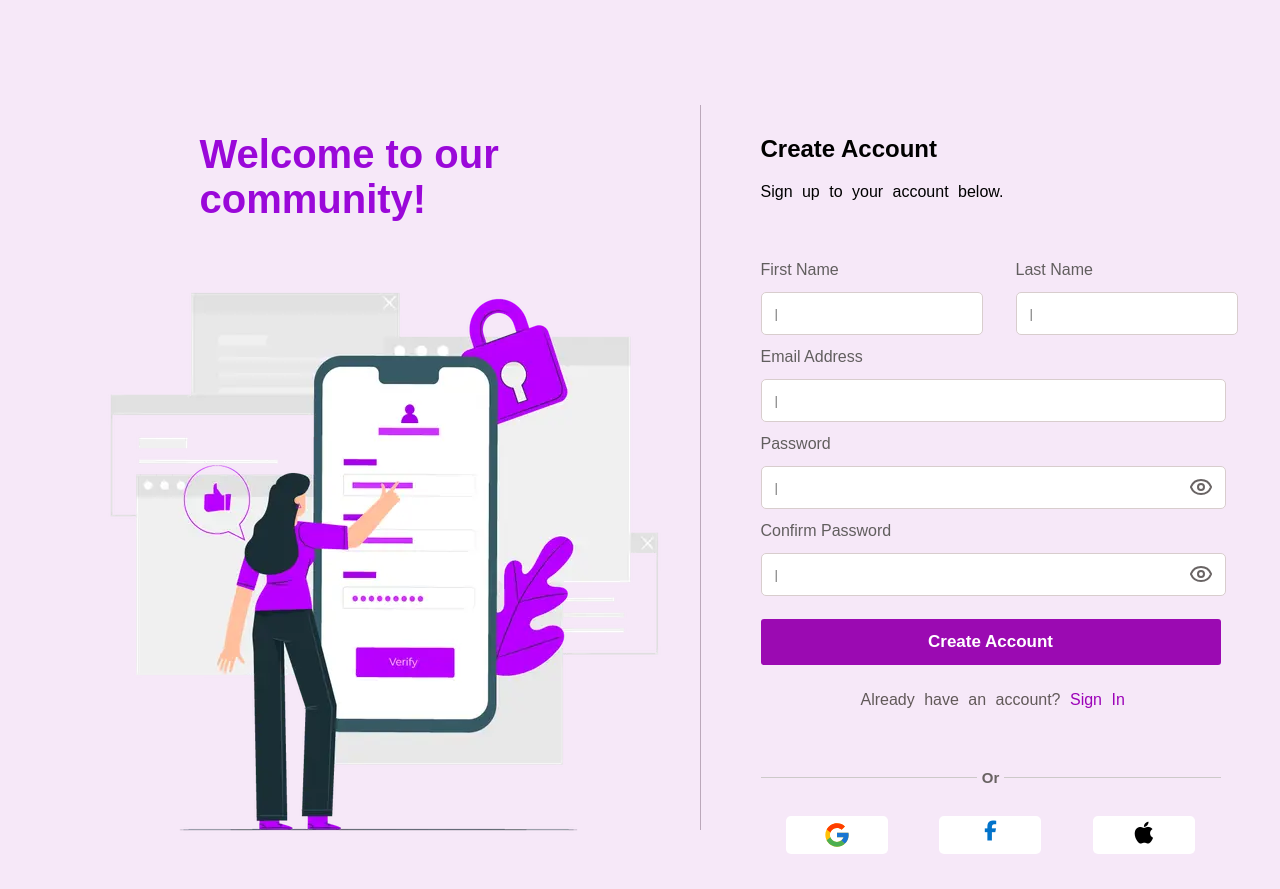
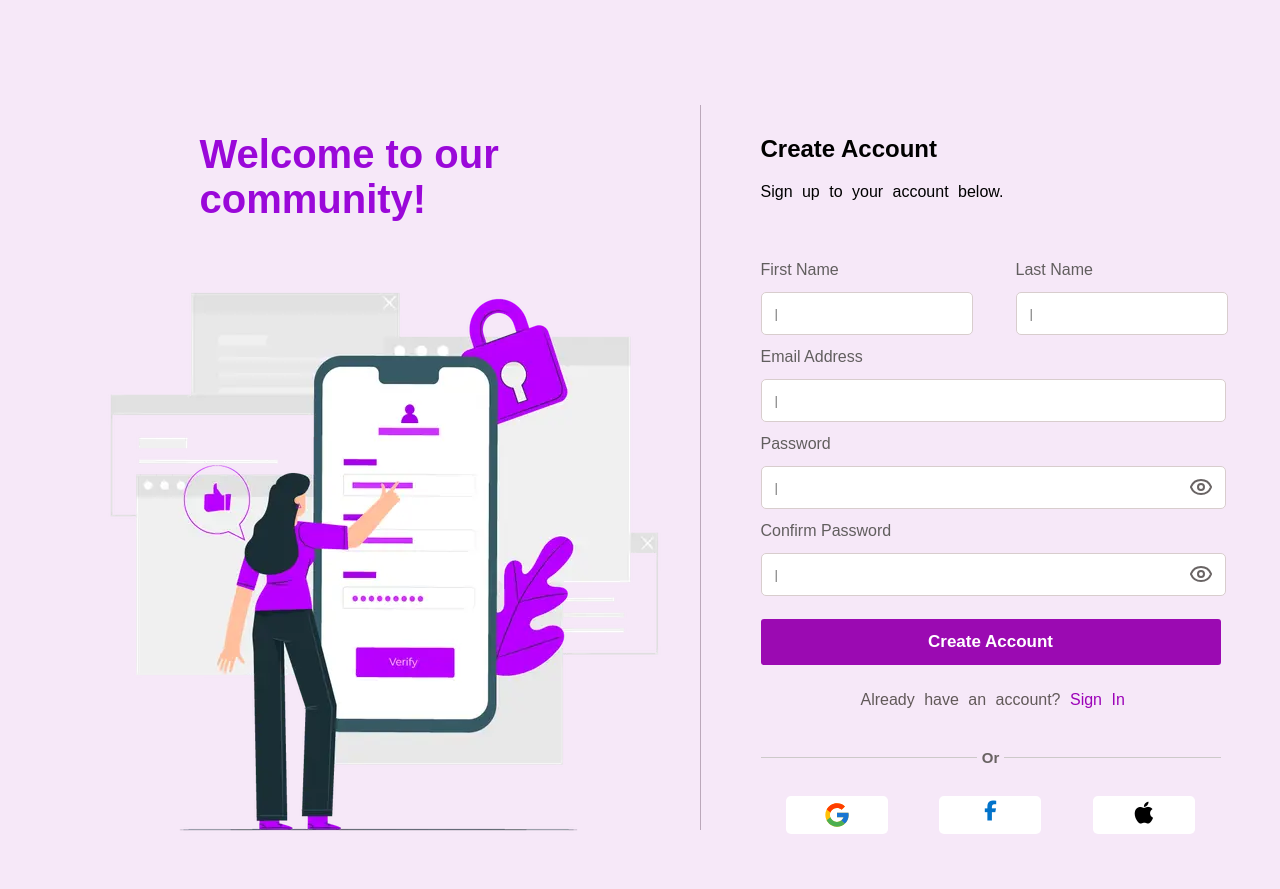
Before and after one commit to jacquelinenyinawabagesera/signup-form, a plain HTML site: page index.html in a window 1280 px wide. Drawn offline with Linux system fonts and the light colour scheme.

Commit message:
updated the index and style files

```diff
--- a/style.css
+++ b/style.css
@@ -9,6 +9,7 @@
       text-align: center;
       font-size: 15px;
       color: rgb(105, 99, 99);
+      margin-top: -20px;
 }
 #lines:before{
   content: " ";
@@ -85,7 +86,7 @@ body{
   display: flex; gap:50px;
 }
 .input input{
-  display: block; width: 95%;
+  display: block; width: 90%;
 }
  #input{
   position: relative;}
```
